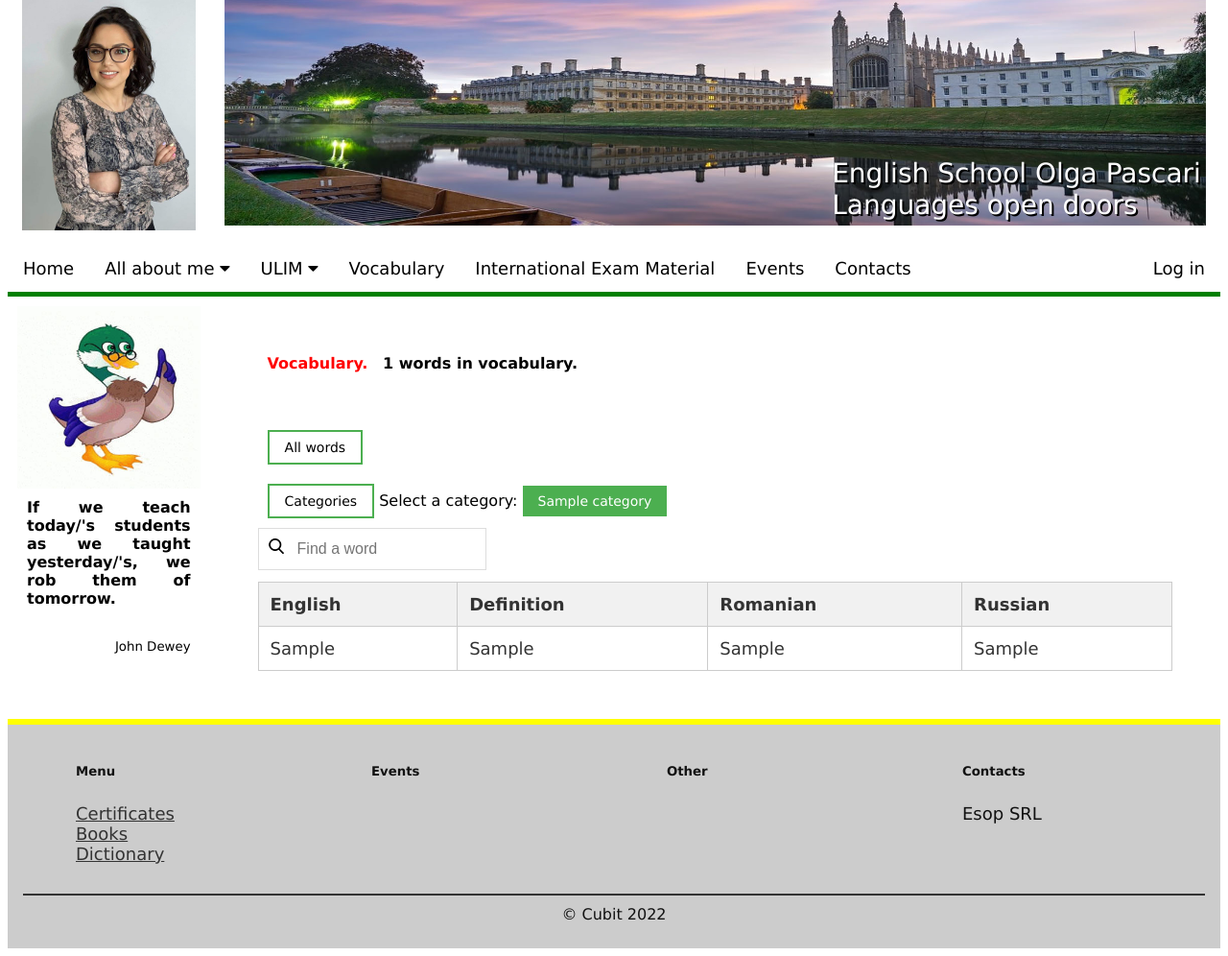
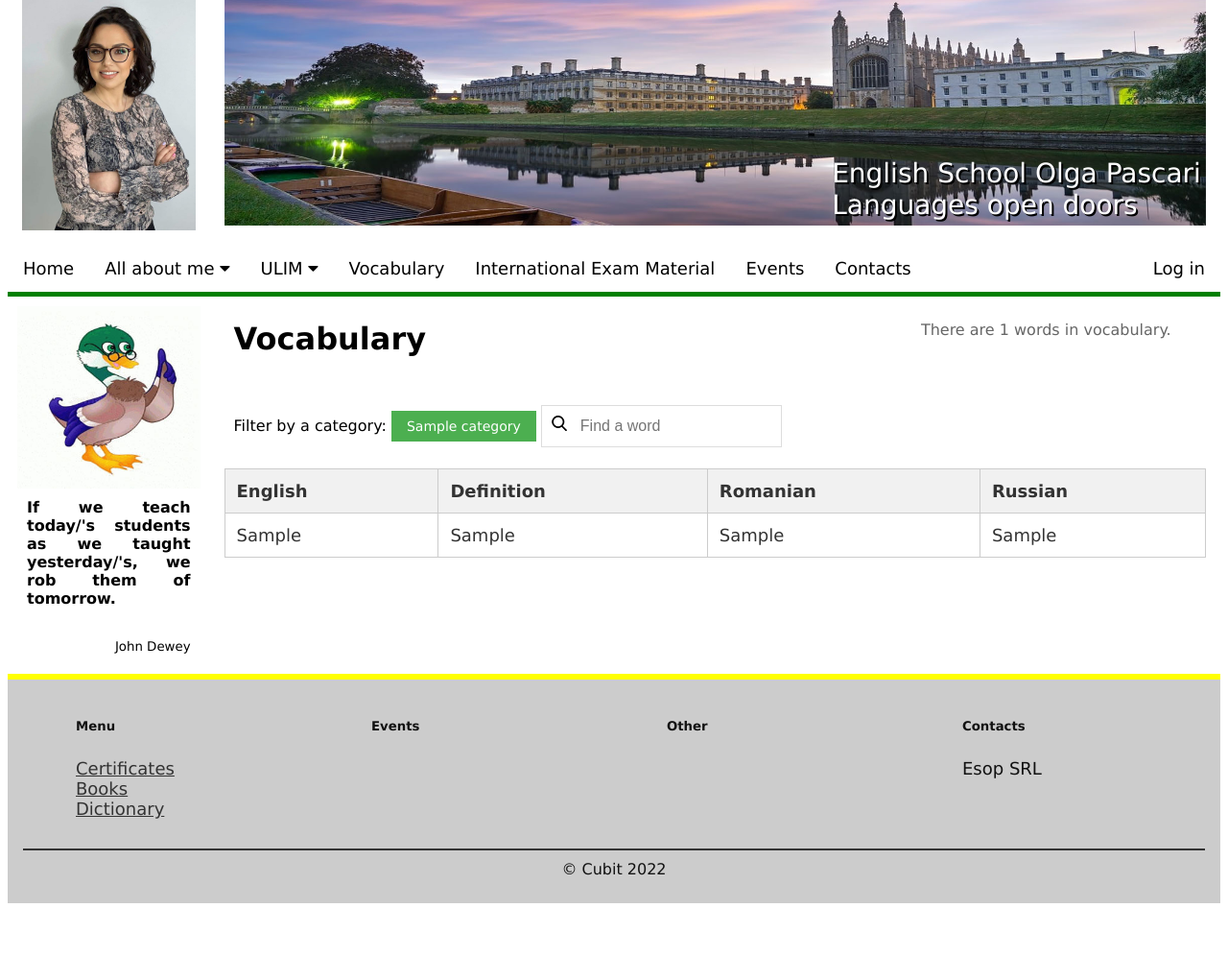
Before and after one commit to GhenadieGandrabur/esop, a PHP site: page /word/list in a window 1280 px wide. Shown: the part 50-1046 px from the top of the page at 96% size. After the commit the page ends 991 px from the top, so only its background shows below. Run offline with PHP 8.4, Linux system fonts and the light colour scheme; tables that the repository leaves empty or names only in its code hold one stand-in row (values such as "Sample post"); data that the repository does not hold is empty; some libraries are stand-ins or nearby versions.

Commit message:
Word heder  css

```diff
--- a/templates/words.html.php
+++ b/templates/words.html.php
@@ -6,22 +6,32 @@
             <p class="tr"><small>John Dewey</small></p>
         </div>
 
-    <div class="col-10 col-s-10" style="padding:50px ;">
-    <h4 style="color:red ;">Vocabulary. <p style="color:black;  display:inline; "><?= $totalwords?> words in vocabulary.</p></h4>
+    <div class="col-10 col-s-10" >
+      <div style="display:flex; width:100%;">
+        <div style="width: 70%;"><h1>Vocabulary</h1></div>
+        <div >
+        <p style="color:#666;" >There are <?= $totalwords?> words in vocabulary.</p>
+        </div>
+     </div>
 
-    <h4>
-      <?php if ($userId>0) : ?>
-    <p><a class= "button button_edit" href="/word/edit">Add a new word</a>
+    <p>
+    <?php if ($userId>0) : ?>
+    <a class= "button button_edit" href="/word/edit">Add a new word</a>
+    <?php endif;?>
     </p>
-    <?php endif;?>
-    </h4>
-    <p><a class= "button button_edit"  href="/word/list">All words</a></p>
-    <p ><a class= "button button_edit"  href="/category/list">Categories</a> Select a category:
+
+    <p >
+     <?php if ($userId>0) : ?>
+      <a class= "button button_edit"  href="/word/list">All words</a> <a class= "button button_edit"  href="/category/list">Manage categories</a>
+      <?php endif;?>
+
+      Filter by a category:
      <?php foreach($categories as $category):?>
      <a class="button" href="/word/list?categoryId=<?=$category->id?>">   <?=$category->name?></a>
      <?php endforeach;?>
+      <input type="text" id="myInput" onkeyup="findaword()" placeholder="Find a word" title="Insert a word">
     </p>
-         <input type="text" id="myInput" onkeyup="findaword()" placeholder="Find a word" title="Insert a word">
+
     <table  id="myTable">
     <tr class="theader">
     <th>English</th>
```
